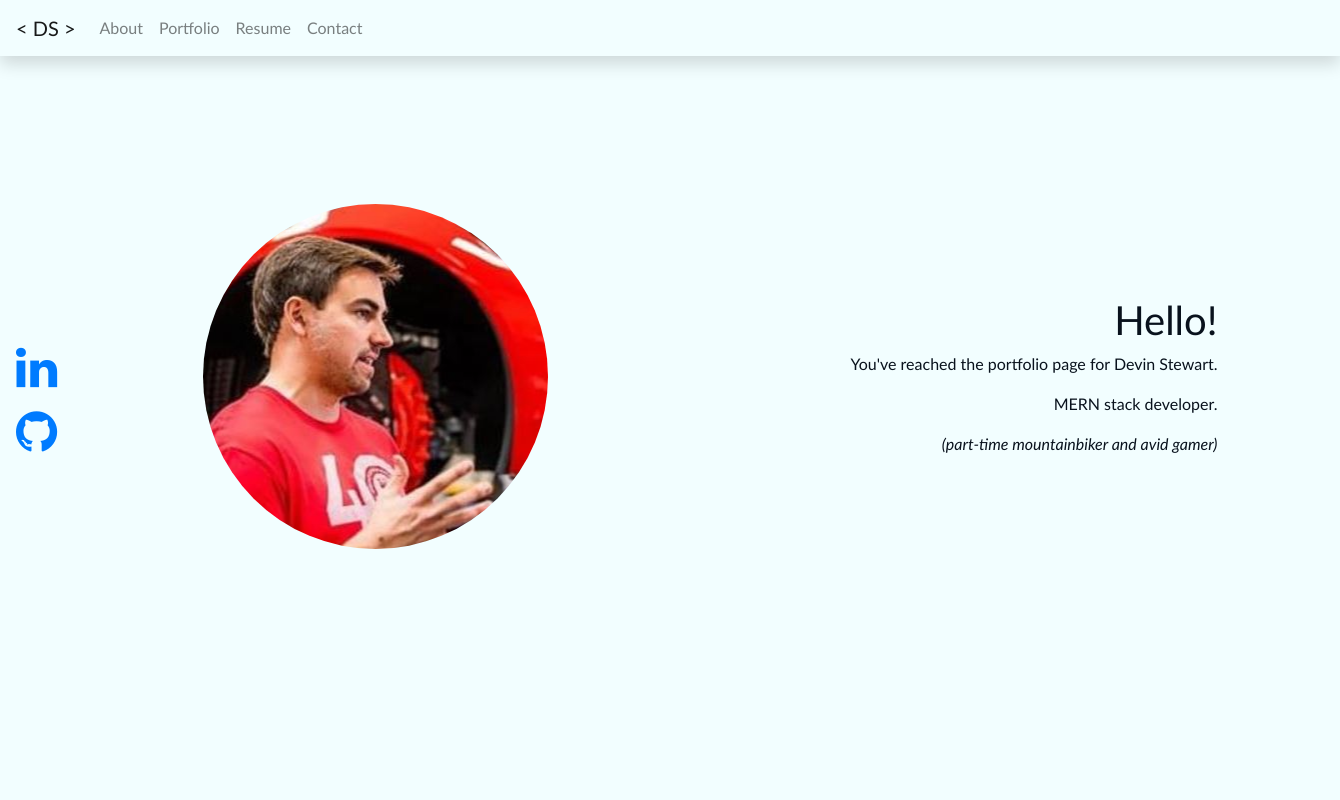
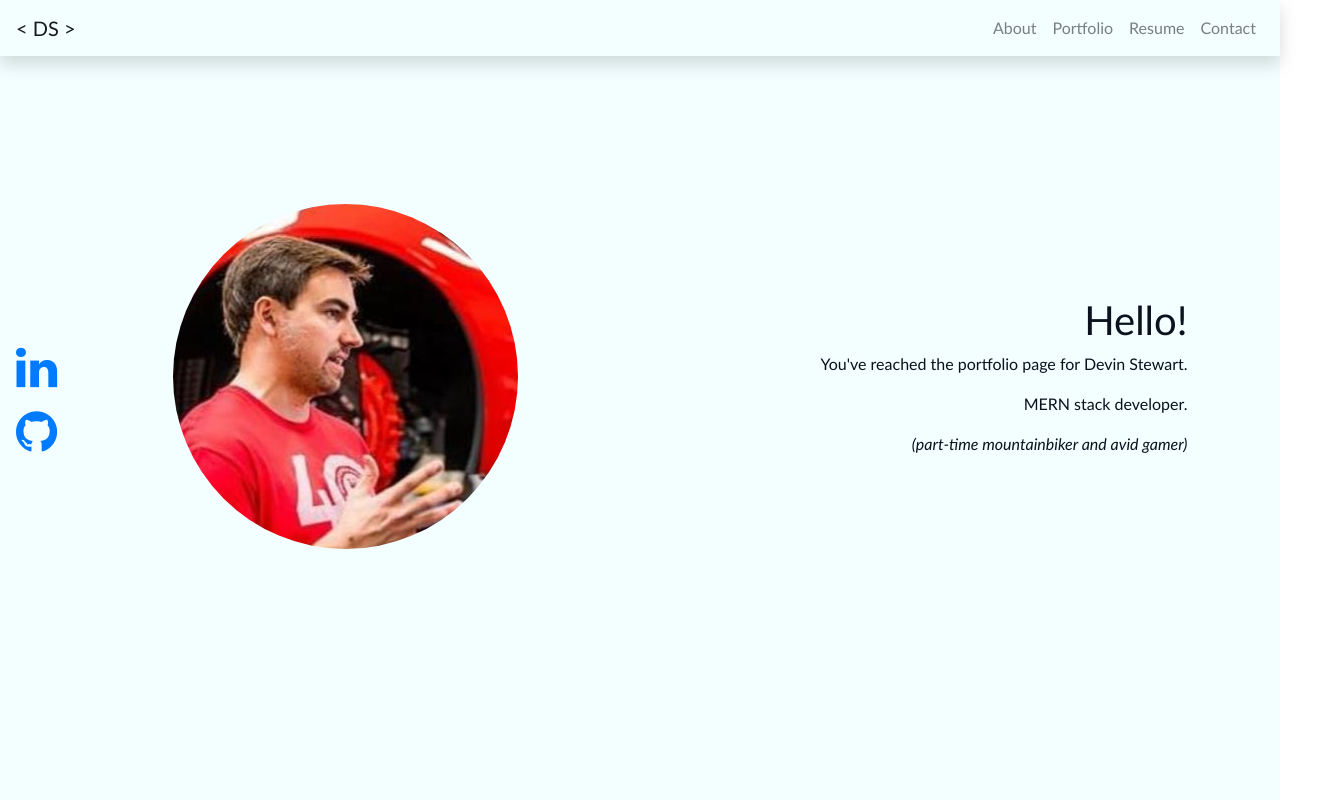
Before and after one commit to Bigshmow/Profile-React, a React (Create React App) app: page / in a window 1280 px wide. Shown: the top 800 px of the page, 1340 px wide, since content can reach past the window. Built offline with nearby package versions, Linux system fonts and the light colour scheme.

Commit message:
updated formatting, bar overlays were off with margins that were not needed

```diff
--- a/src/components/Topnav.js
+++ b/src/components/Topnav.js
@@ -23,10 +23,9 @@ export const Topnav = (props) => {
     <div style={s.topnav}>
       <Navbar className='shadow' light expand="md">
         <NavbarBrand href="/">{'< DS >'}</NavbarBrand>
-        <div className=''>
         <NavbarToggler onClick={toggle} />
         <Collapse isOpen={isOpen} navbar>
-          <Nav className="mr-auto" navbar>
+          <Nav className="ml-auto" navbar>
             <NavItem>
               <NavLink href="/about">About</NavLink>
             </NavItem>
@@ -41,7 +40,6 @@ export const Topnav = (props) => {
             </NavItem>
           </Nav>
         </Collapse>
-        </div>
         <div className='hiddenBig'>
               <NavLink href="https://www.linkedin.com/in/stewart-devin/" className="fa fa-3x fa-linkedin"></NavLink>
               <NavLink href="https://github.com/Bigshmow" className="fa fa-3x fa-github"></NavLink>
--- a/src/pages/Dashboard.js
+++ b/src/pages/Dashboard.js
@@ -8,8 +8,8 @@ export const Dashboard = props => {
 
   return (
 
-    <div>
-      <Container>
+    <div className="containerChop">
+      <Container className="containerChop">
         <Row className="main">
           <Col xs='12' md='5' className='profile'>
               <img className='profile' src={require("../assets/circle_profile.png")} alt='Profile' />
--- a/src/styles.css
+++ b/src/styles.css
@@ -1,7 +1,9 @@
 .hiddenBig {
     display: none;
   }
-
+.containerChop {
+  overflow-x: hidden;
+}
 .main {
   min-height: 100vh;
   margin-top: -80px;
--- a/src/styles/app.style.js
+++ b/src/styles/app.style.js
@@ -35,7 +35,6 @@ const handleMedia = (mq) => {
     s.topnav = {
       zIndex: '0',
       position: 'sticky',
-      marginRight: '-80px',
       marginLeft: '0px'
     }
   } else {
@@ -51,7 +50,6 @@ const handleMedia = (mq) => {
       fontWeight: '300',
       zIndex: '0',
       marginLeft: '80px',
-      marginRight: '-60px'
     };
 
       s.sidebar = {
```
